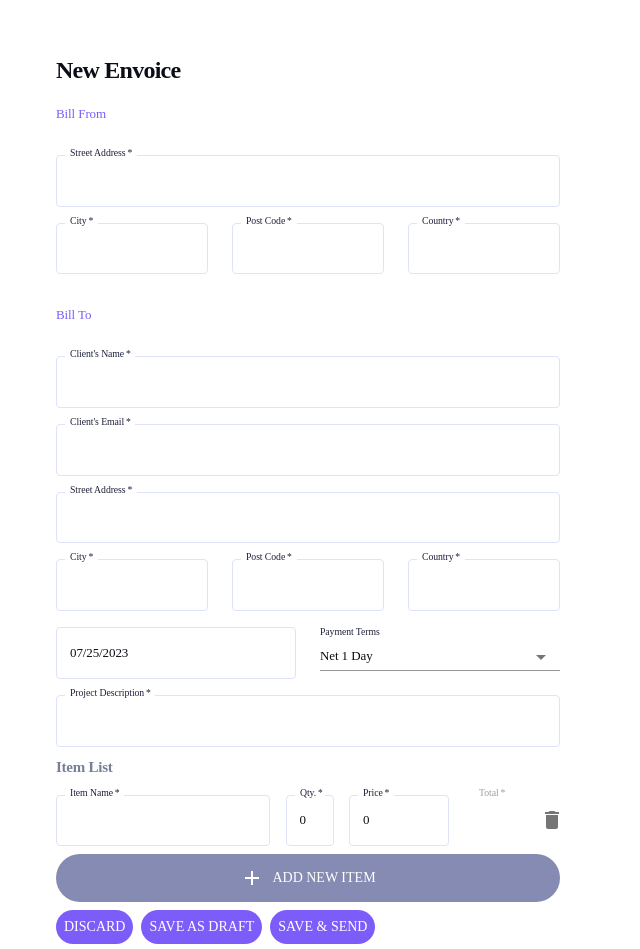
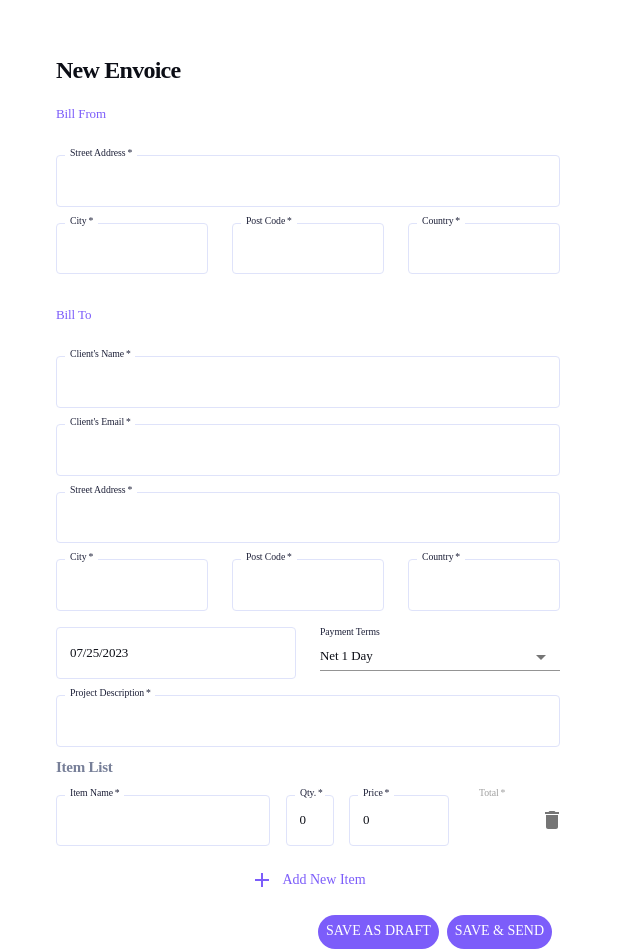
Before and after one commit to giga-gogosashvili/invoice-app, a React (Create React App) app: page /invoices/create in a window 1280 px wide. Shown: the whole page, without its empty margins (0-640 px from the left). Built offline with nearby package versions, Linux system fonts and the light colour scheme; no server answers.

Commit message:
edit page buttons align

```diff
--- a/src/components/EditCreate.tsx
+++ b/src/components/EditCreate.tsx
@@ -13,7 +13,6 @@ import FormControl from "@mui/material/FormControl";
 import NativeSelect from "@mui/material/NativeSelect";
 import { List, ListItem, IconButton, Stack, Typography } from "@mui/material";
 import DeleteIcon from "@mui/icons-material/Delete";
-import Chip from "@mui/material/Chip";
 import Fab from "@mui/material/Fab";
 import AddIcon from "@mui/icons-material/Add";
 import { useNavigate } from "react-router-dom";
@@ -24,7 +23,7 @@ import StyledTFShort from "../customize/StyledTFShort";
 import StyledTFLong from "../customize/StyledTFLong";
 import StyledItemFields from "../customize/StyledItemFields";
 
-import { inputLabelClasses } from "@mui/material/InputLabel";
+import Button from "@mui/material/Button";
 
 export default function EditCreate() {
   const { id } = useParams();
@@ -512,10 +511,13 @@ export default function EditCreate() {
             </ListItem>
           ))}
 
-          <Fab
-            variant="extended"
+          <Button
+            // variant="extended"
             sx={{
               width: "504px",
+              mt: 1,
+              mb: 1,
+              textTransform: "capitalize",
             }}
             onClick={() => {
               const withNewItem = items.concat({
@@ -529,10 +531,16 @@ export default function EditCreate() {
           >
             <AddIcon sx={{ mr: 1 }} />
             Add New Item
-          </Fab>
+          </Button>
         </List>
         {/* {items.map((item, index) => ( */}
-        <div>
+        <Stack
+          display="flex"
+          flexDirection="row"
+          justifyContent="space-between"
+          sx={{ width: "504px" }}
+        >
+          {invoice && (
             <Fab
               sx={{ mr: 1 }}
               variant="extended"
@@ -545,8 +553,19 @@ export default function EditCreate() {
             >
               Discard
             </Fab>
+          )}
+          <Stack
+            sx={{
+              display: "flex",
+              flexDirection: "row",
+              // justifyContent: "flex-end",
+              ml: "auto",
+            }}
+          >
             <Fab
-            sx={{ mr: 1 }}
+              sx={{
+                mr: 1,
+              }}
               variant="extended"
               size="small"
               color="primary"
@@ -582,7 +601,9 @@ export default function EditCreate() {
               Save as Draft
             </Fab>
             <Fab
-            sx={{ mr: 1 }}
+              sx={{
+                mr: 1,
+              }}
               variant="extended"
               size="small"
               color="primary"
@@ -664,7 +685,8 @@ export default function EditCreate() {
             >
               Save & Send
             </Fab>
-        </div>
+          </Stack>
+        </Stack>
         {/* ))} */}
       </div>
       {/* </Box> */}
--- a/src/themeLight.tsx
+++ b/src/themeLight.tsx
@@ -136,7 +136,7 @@ const getDesignTokens = (mode: any) => ({
     MuiButton: {
       styleOverrides: {
         root: {
-          borderRadius: 24,
+          borderRadius: "24px !important",
           size: "medium",
         },
       },
@@ -164,6 +164,14 @@ const getDesignTokens = (mode: any) => ({
         },
       },
     },
+    MuiFab: {
+      styleOverrides: {
+        extended: {
+          borderRadius: 50,
+        },
+      },
+    },
+
     // MuiTextField: {
     //   styleOverrides: {
     //     root: { height: "48px", m: 1, display: "block" },
```
Lines whose indentation alone changed are shown as unchanged.
